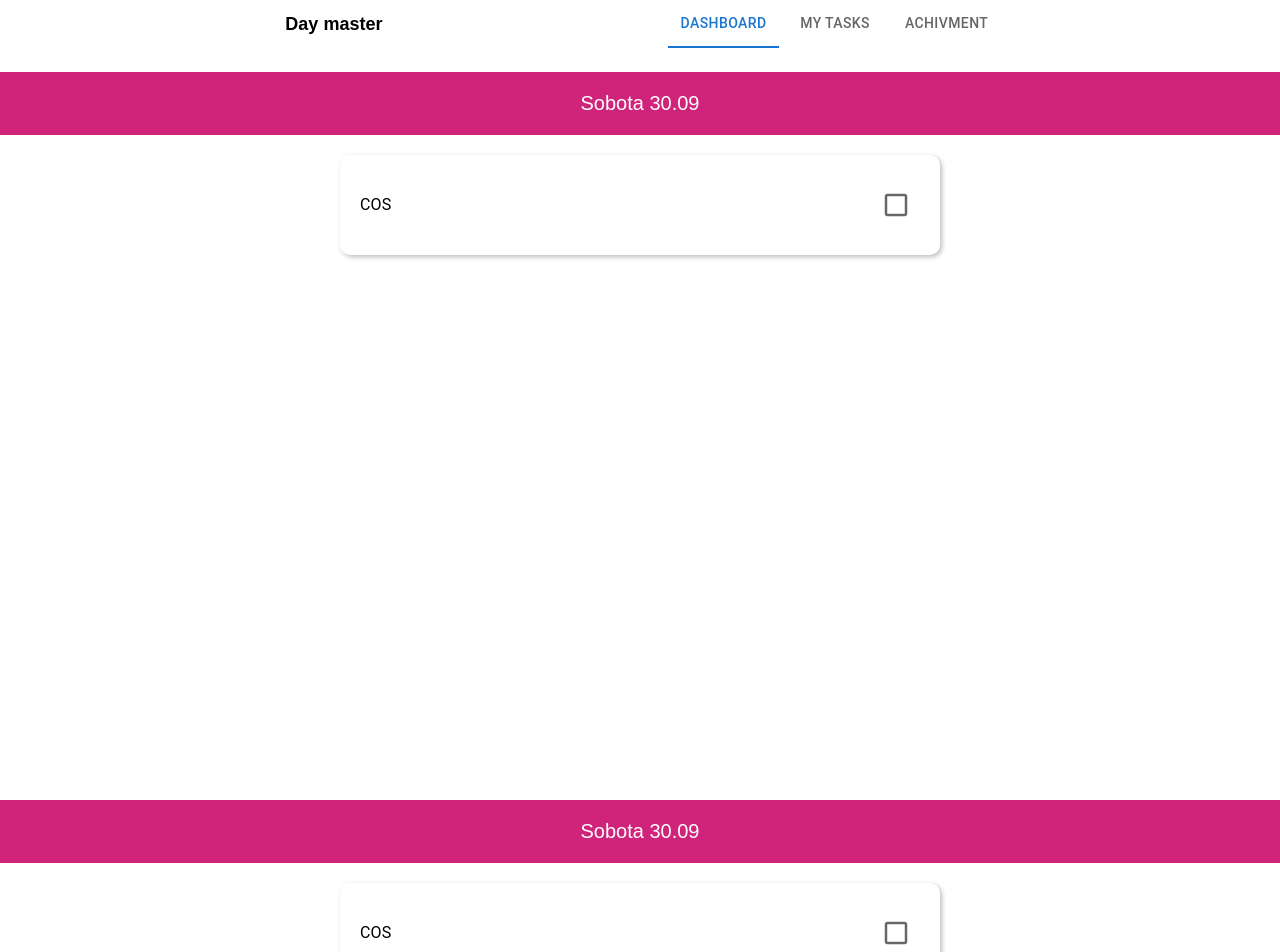
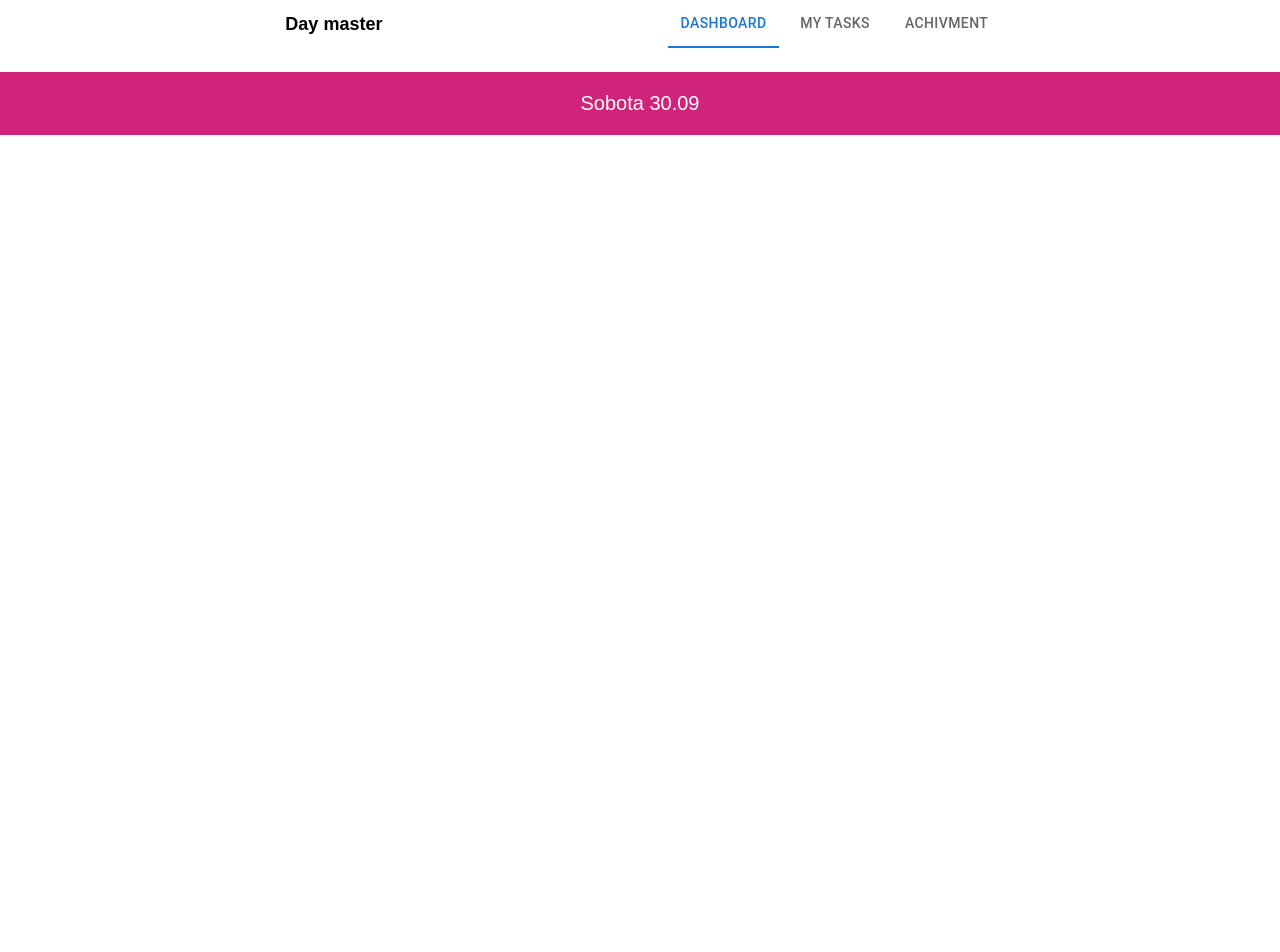
Before and after one commit to Day-Master-Hack-yeah-2023/static-sites, a React (Create React App) app: page / in a window 1280 px wide. Shown: the top 952 px of the page. After the commit the page ends 800 px from the top, so only its background shows below. Built offline with nearby package versions, Linux system fonts and the light colour scheme.

Commit message:
Feat(Dashboard): Adding task from myTask

```diff
--- /dev/null
+++ b/src/components/PageContent/Dashboard/Dashboard.data.ts
@@ -0,0 +1,11 @@
+const DAYSOFWEEK = [
+  'Niedziela',
+  'Poniedziałek',
+  'Wtorek',
+  'Środa',
+  'Czwartek',
+  'Piątek',
+  'Sobota',
+];
+
+export { DAYSOFWEEK };
--- a/src/components/PageContent/Dashboard/Dashboard.styled.tsx
+++ b/src/components/PageContent/Dashboard/Dashboard.styled.tsx
@@ -43,6 +43,7 @@ const DashboardContainerStyled = styled(MyTasksContainerTasksStyled)<{
   box-shadow: ${({ isChecked }) =>
     isChecked ? 'none' : '2px 2px 5px #BDBDBF'};
   opacity: ${({ isChecked }) => (isChecked ? '65%' : '100%')};
+  pointer-events: ${({ isChecked }) => (isChecked ? 'none' : 'visible')};
 `;
 
 const DashboardTypographyStyled = styled(MyTasksTypographyStyled)``;
--- a/src/components/PageContent/Dashboard/Dashboard.tsx
+++ b/src/components/PageContent/Dashboard/Dashboard.tsx
@@ -1,4 +1,4 @@
-import React, { useState } from 'react';
+import React, { useState, useEffect } from 'react';
 import {
   DashboardContainerStyled,
   DashboardDataStyled,
@@ -7,24 +7,16 @@ import {
   DashboardWrapperStyled,
 } from './Dashboard.styled';
 import { Checkbox } from '@mui/material';
+import { DAYSOFWEEK } from './Dashboard.data';
 
 const Dashboard = () => {
-  // const tasksList = JSON.parse(localStorage.getItem('tasksList') ?? '[]');
-  const [isChecked, setIsChecked] = useState<boolean>(false);
+  const [tasksList, setTasksList] = useState<
+    { value: string; isChecked: boolean }[]
+  >([]);
   const currentDate = new Date();
 
-  const daysOfWeek = [
-    'Niedziela',
-    'Poniedziałek',
-    'Wtorek',
-    'Środa',
-    'Czwartek',
-    'Piątek',
-    'Sobota',
-  ];
-
   const getDayOfWeek = (date: Date) => {
-    return daysOfWeek[date.getDay()];
+    return DAYSOFWEEK[date.getDay()];
   };
 
   const getDateWithoutYear = (date: Date) => {
@@ -33,8 +25,31 @@ const Dashboard = () => {
     return `${day < 10 ? '0' : ''}${day}.${month < 10 ? '0' : ''}${month}`;
   };
 
-  const handleCheckboxChange = () => {
-    setIsChecked(!isChecked);
+  useEffect(() => {
+    const intervalId = setInterval(() => {
+      const now = new Date();
+      if (
+        now.getHours() === 0 &&
+        now.getMinutes() === 0 &&
+        now.getSeconds() === 0
+      ) {
+        setTasksList([]);
+      }
+    }, 1000);
+
+    const storedTasks = localStorage.getItem('tasksList');
+    if (storedTasks) {
+      setTasksList(JSON.parse(storedTasks));
+    }
+
+    return () => clearInterval(intervalId);
+  }, []);
+
+  const handleCheckboxChange = (index: number) => {
+    const updatedTasksList = [...tasksList];
+    updatedTasksList[index].isChecked = !updatedTasksList[index].isChecked;
+    setTasksList(updatedTasksList);
+    localStorage.setItem('tasksList', JSON.stringify(updatedTasksList));
   };
 
   return (
@@ -44,17 +59,18 @@ const Dashboard = () => {
       </DashboardDataStyled>
 
       <DashboardWrapperStyled>
-        <DashboardContainerStyled isChecked={isChecked}>
-          <DashboardTypographyStyled>Cos</DashboardTypographyStyled>
+        {tasksList.map((task, index) => (
+          <DashboardContainerStyled key={index} isChecked={task.isChecked}>
+            <DashboardTypographyStyled>{task.value}</DashboardTypographyStyled>
 
-          <Checkbox
-            color="success"
-            sx={{ '& .MuiSvgIcon-root': { fontSize: 30 } }}
-            checked={isChecked}
-            disabled={isChecked}
-            onChange={handleCheckboxChange}
-          />
-        </DashboardContainerStyled>
+            <Checkbox
+              color="default"
+              sx={{ '& .MuiSvgIcon-root': { fontSize: 30 } }}
+              checked={task.isChecked}
+              onChange={() => handleCheckboxChange(index)}
+            />
+          </DashboardContainerStyled>
+        ))}
       </DashboardWrapperStyled>
     </DashboardStyled>
   );
--- a/src/pages/App.tsx
+++ b/src/pages/App.tsx
@@ -3,7 +3,6 @@ import { StyledEngineProvider } from '@mui/material';
 import GLobalStyle from '../styles/globalStyles';
 import { ThemeProvider } from '../provider/ThemeProvider';
 import { Layout } from '../components/Layout';
-import { Dashboard } from '../components/PageContent/Dashboard';
 import { DashboardProvider } from '../components/PageContent/Dashboard/Dashboard.context';
 
 function App() {
@@ -13,9 +12,7 @@ function App() {
         <GLobalStyle />
 
         <DashboardProvider>
-          <Layout>
-            <Dashboard />
-          </Layout>
+          <Layout></Layout>
         </DashboardProvider>
       </ThemeProvider>
     </StyledEngineProvider>
```
